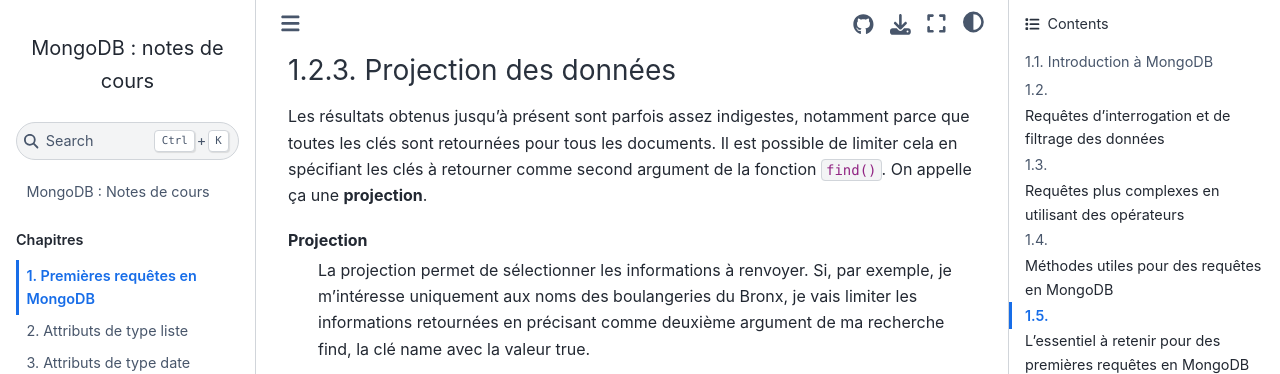
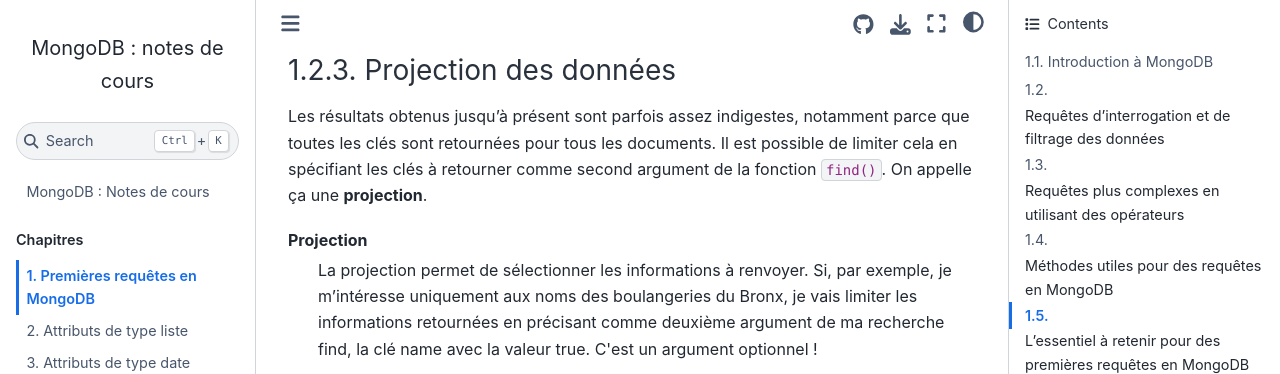
Before and after one commit to rtavenar/mongo_book, a Jupyter Book: the page built from content/01_find.md, in a window 1280 px wide and 900 px high, scrolled down 4456 px, cut to the strip 0-374 px from the top of the window. Built offline with Jupyter Book 1.0.4 settings and Sphinx 7.4.7 and the Sphinx Book theme 1.1.4, drawn with Linux system fonts in a browser that asks for light colours; some of the changed text lies outside the part shown.

Commit message:
Update 01_find.md

`````diff
--- a/content/01_find.md
+++ b/content/01_find.md
@@ -168,7 +168,7 @@
 
 <dl>
   <dt>Projection</dt>
-  <dd>La projection permet de sélectionner les informations à renvoyer. Si, par exemple, je m’intéresse uniquement aux noms des boulangeries du Bronx, je vais     limiter les informations retournées en précisant comme deuxième argument de ma recherche find, la clé name avec la valeur true.</dd>
+  <dd>La projection permet de sélectionner les informations à renvoyer. Si, par exemple, je m’intéresse uniquement aux noms des boulangeries du Bronx, je vais     limiter les informations retournées en précisant comme deuxième argument de ma recherche find, la clé name avec la valeur true. C'est un argument optionnel !</dd>
 </dl>
 
 ````{tabbed} Projection en MongoDB
@@ -377,6 +377,16 @@
 
 ## <a id="methodes"></a> Méthodes utiles pour des requêtes en MongoDB
 
+### Connaître la liste des collections dans une base de données
+
+Pour connaître la **liste des collections** contenues dans une base de données, on utilise la commande suivante sur la base de données considérée :
+
+```javascript
+db.getCollectionInfos()
+```
+
+Cette méthode nous permet ensuite de faire des **requêtes d'interrogation sur les collections de la base** <a id="find"></a>.
+
 ### Valeurs distinctes d'un champ : la méthode `distinct`
 
 La méthode `distinct` permet de ne renvoyer que les valeurs distinctes d'un champ ou d'une liste de conditions. C'est l'équivalent du `DISTINCT` en SQL.
`````
